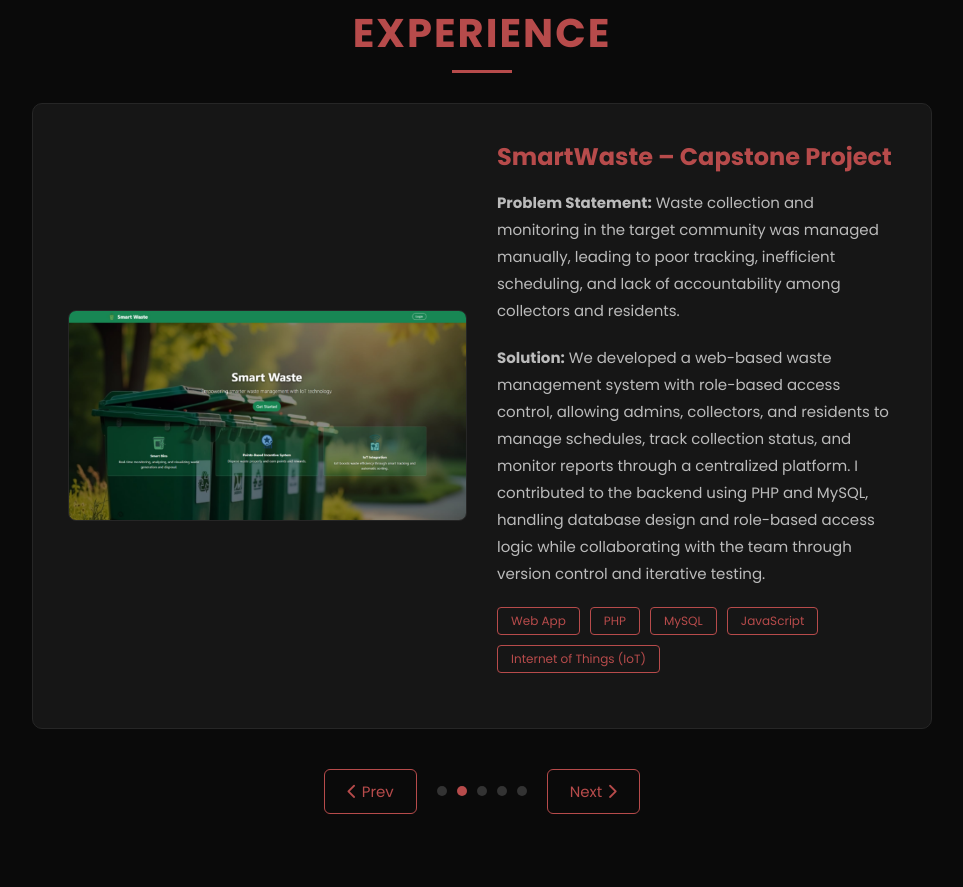
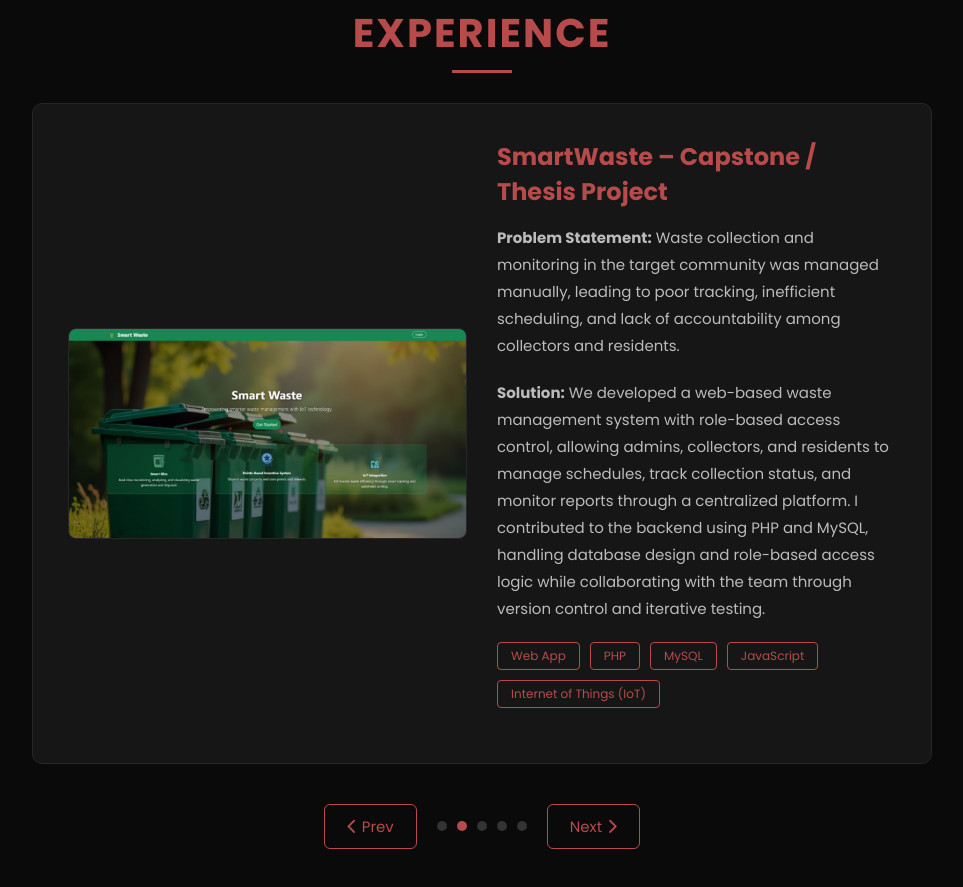
Before and after one commit to GodzAK/My-Portfolio-Website, a website: page index.html in a window 1280 px wide. Shown: the part 4399-5286 px from the top of the page, without its empty margins (158-1121 px from the left). Drawn offline with Linux system fonts and the light colour scheme.

Commit message:
add thesis

```diff
--- a/index.html
+++ b/index.html
@@ -332,7 +332,7 @@
             <div class="experience-item">
                 <img src="images/smartwastepic.png" alt="SmartWaste project">
                 <div class="experience-content">
-                    <h3>SmartWaste – Capstone Project</h3>
+                    <h3>SmartWaste – Capstone / Thesis Project</h3>
                     <p><strong>Problem Statement:</strong> Waste collection and monitoring in the target community was managed manually, leading to poor tracking, inefficient scheduling, and lack of accountability among collectors and residents.</p>
                     <p><strong>Solution:</strong> We developed a web-based waste management system with role-based access control, allowing admins, collectors, and residents to manage schedules, track collection status, and monitor reports through a centralized platform. I contributed to the backend using PHP and MySQL, handling database design and role-based access logic while collaborating with the team through version control and iterative testing.</p>
                     <div class="tech-stack">
```
